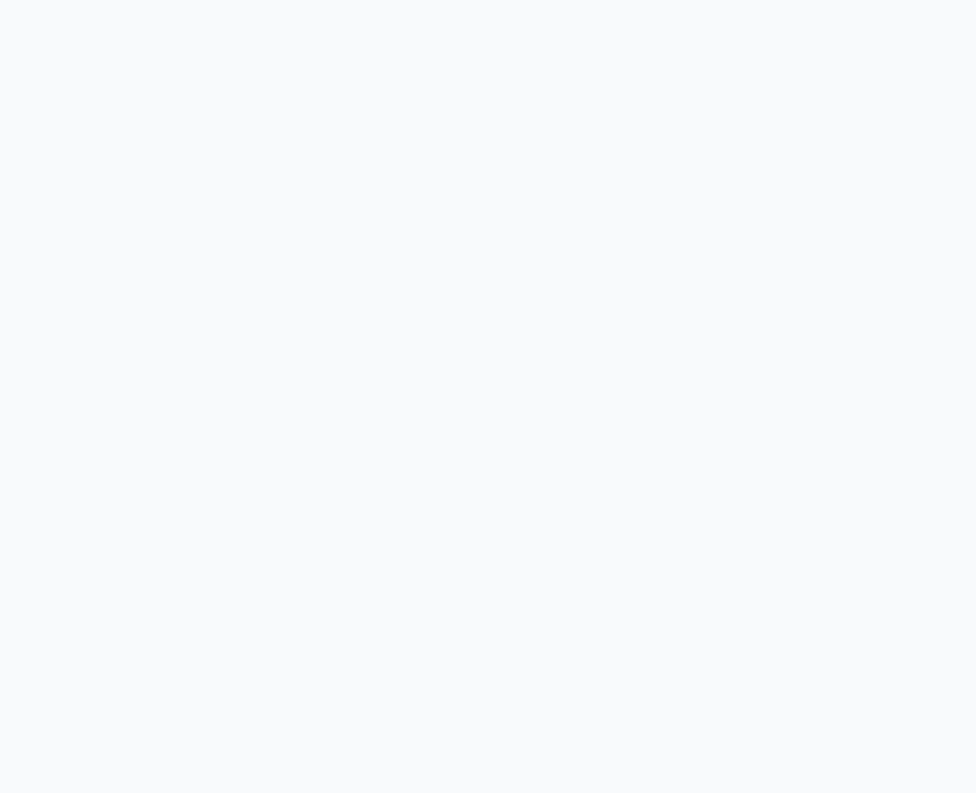
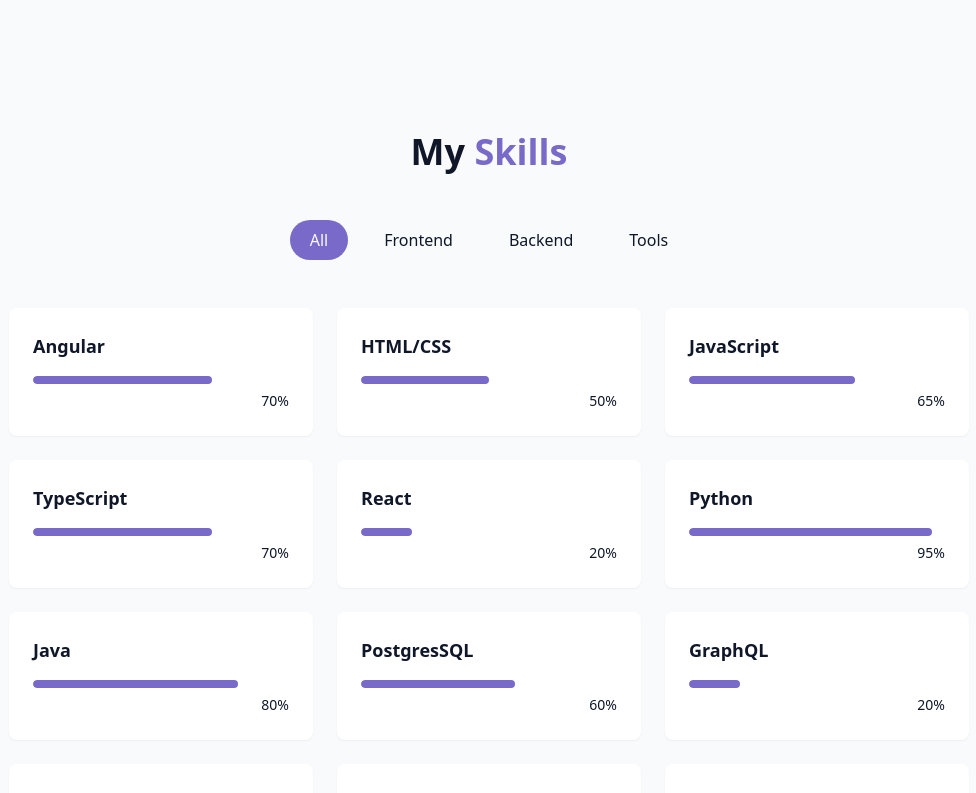
Before and after one commit to Anu48/personal-portfolio, a React (Vite) app in the folder personal-website/: page / in a window 1280 px wide. Shown: the part 1300-2093 px from the top of the page, without its empty margins (151-1127 px from the left). Before the commit the page ends 1336 px from the top, so only its background shows below. Built offline with nearby package versions, Linux system fonts and the light colour scheme.

Commit message:
Add Skills section

```diff
--- /dev/null
+++ b/personal-website/src/components/SkillsSection.jsx
@@ -0,0 +1,77 @@
+import { cn } from "@/lib/utils";
+import { useState } from "react";
+
+const skills = [
+    // Frontend
+    {name: "Angular", level: 70, category: "frontend"},
+    {name: "HTML/CSS", level: 50, category: "frontend"},
+    {name: "JavaScript", level: 65, category: "frontend"},
+    {name: "TypeScript", level: 70, category: "frontend"},
+    {name: "React", level: 20, category: "frontend"},
+
+    // Backend
+    {name: "Python", level: 95, category: "backend"},
+    {name: "Java", level: 80, category: "backend"},
+    {name: "PostgresSQL", level: 60, category: "backend"},
+    {name: "GraphQL", level: 20, category: "backend"},
+    {name: "Scala", level: 80, category: "backend"},
+    {name: "C", level: 50, category: "backend"},
+
+    // Tools
+    {name: "Git/GitHub", level: 70, category: "tools"},
+    {name: "Docker", level: 30, category: "tools"},
+    {name: "Kubernetes", level: 20, category: "tools"},
+    {name: "VSCode", level: 95, category: "tools"},
+    {name: "Intellij", level: 95, category: "tools"},
+    {name: "Canva", level: 70, category: "tools"},
+    {name: "Playwright", level: 70, category: "tools"},
+    {name: "Cypress", level: 70, category: "tools"},
+]
+
+const categories = ["all", "frontend", "backend", "tools"]
+export const SkillsSection = () => {
+    const [activeCategory, setActiveCategory] = useState("all");
+    const filteredSkills = skills.filter((skill) => activeCategory === "all" || skill.category === activeCategory);
+
+    return <section id="skills" className="py-24 px-4 relative bg-secondary/30">
+        <div className="container mx-auto max-w-5xl">
+            <h2 className="text-3xl md:text-4xl font-bold mb-12 text-center">
+                My <span className="text-primary"> Skills </span>
+            </h2>
+
+            <div className="flex flex-wrap justify-center gap-4 mb-12">
+                {categories.map((category, key) => (
+                    <button
+                        key={key}
+                        onClick = {() => setActiveCategory(category)}
+                        className={ cn(
+                            "px-5 py-2 rounded-full transition-colors duration-300 capitalize",
+                            activeCategory === category ? "bg-primary text-primary-foreground" : "bg-secondary/70 text-foreground hover:bd-secondary"
+                        )}>
+                        {category}
+                    </button>
+                ))}
+
+            </div>
+
+            <div className="grid grid-cols-1 sm:grid-cols-2 lg:grid-cols-3 gap-6">
+                {filteredSkills.map((skill, key) => (
+                    <div key={key} className="bg-card p-6 rounded-lg shadow-xs card-hover">
+                        <div className="text-left mb-4">
+                            <h3 className="font-semibold text-lg">{skill.name}</h3>
+                        </div>
+
+                        <div className="w-full bg-secondary/50 h-2 rounded-full overflow-hidden">
+                            <div className="bg-primary h-2 rounded-full origin-left animate-[grow_1.5s_ease-out" style={{width: skill.level + "%"}}/>
+                        </div>
+
+                        <div className="text-right mt-1">
+                            <span className="text-sm text-muted-foreground">{skill.level}%</span>
+                        </div>
+                    </div>
+                ))}
+
+            </div>
+        </div>
+    </section>
+}
--- a/personal-website/src/pages/Home.jsx
+++ b/personal-website/src/pages/Home.jsx
@@ -3,6 +3,7 @@ import { StarBackground } from "@/components/StarBackground";
 import { Navbar } from "@/components/Navbar";
 import { HeroSection } from "@/components/HeroSection";
 import { AboutSection } from "@/components/AboutSection";
+import { SkillsSection } from "@/components/SkillsSection";
 
 export const Home = () => {
     return <div className="min-h-screen bg-background text-foreground overflow-x-hidden">
@@ -18,6 +19,7 @@ export const Home = () => {
         <main>
             <HeroSection />
             <AboutSection />
+            <SkillsSection />
         </main>
 
         {/* Footer */}
```
